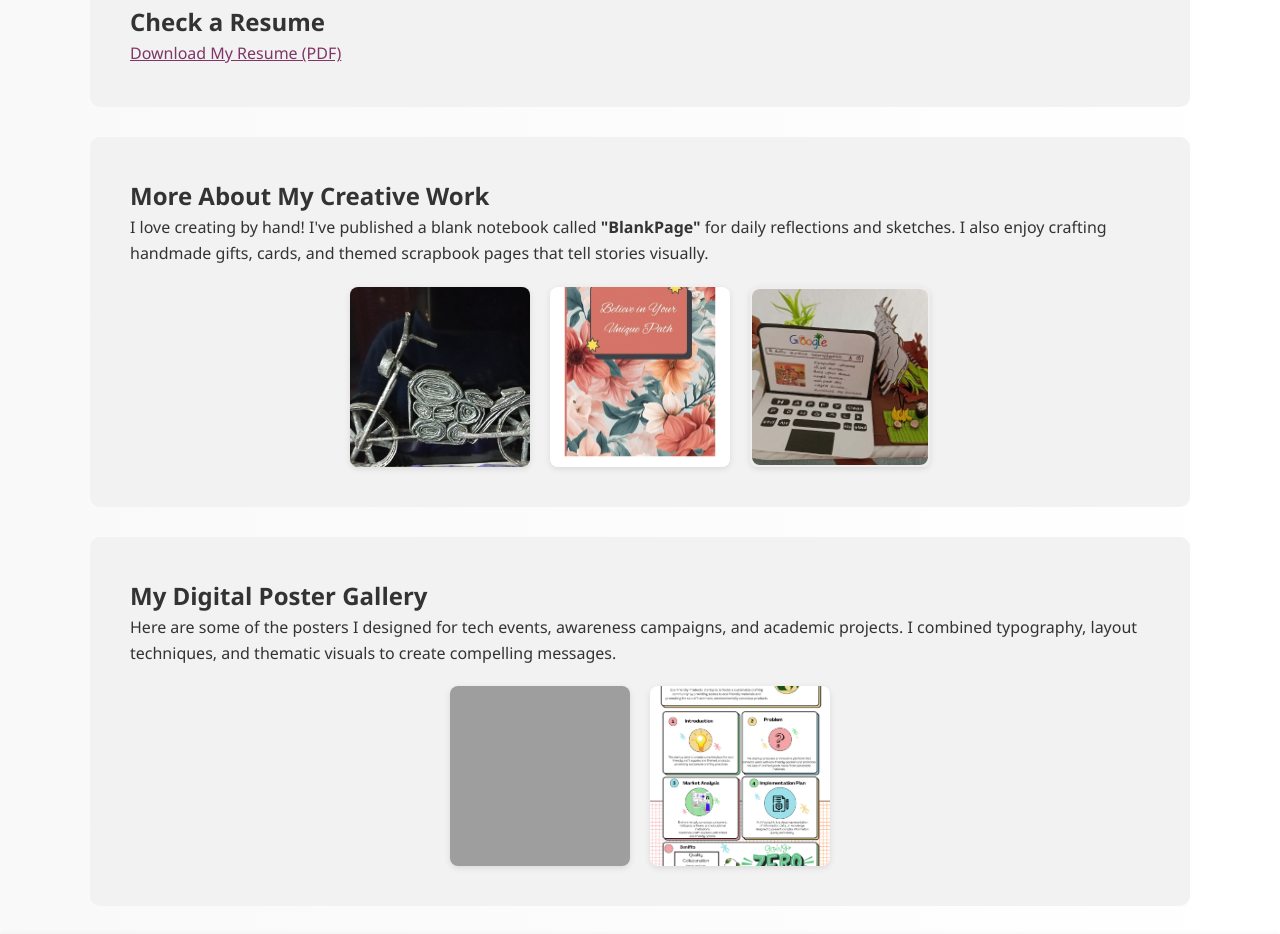
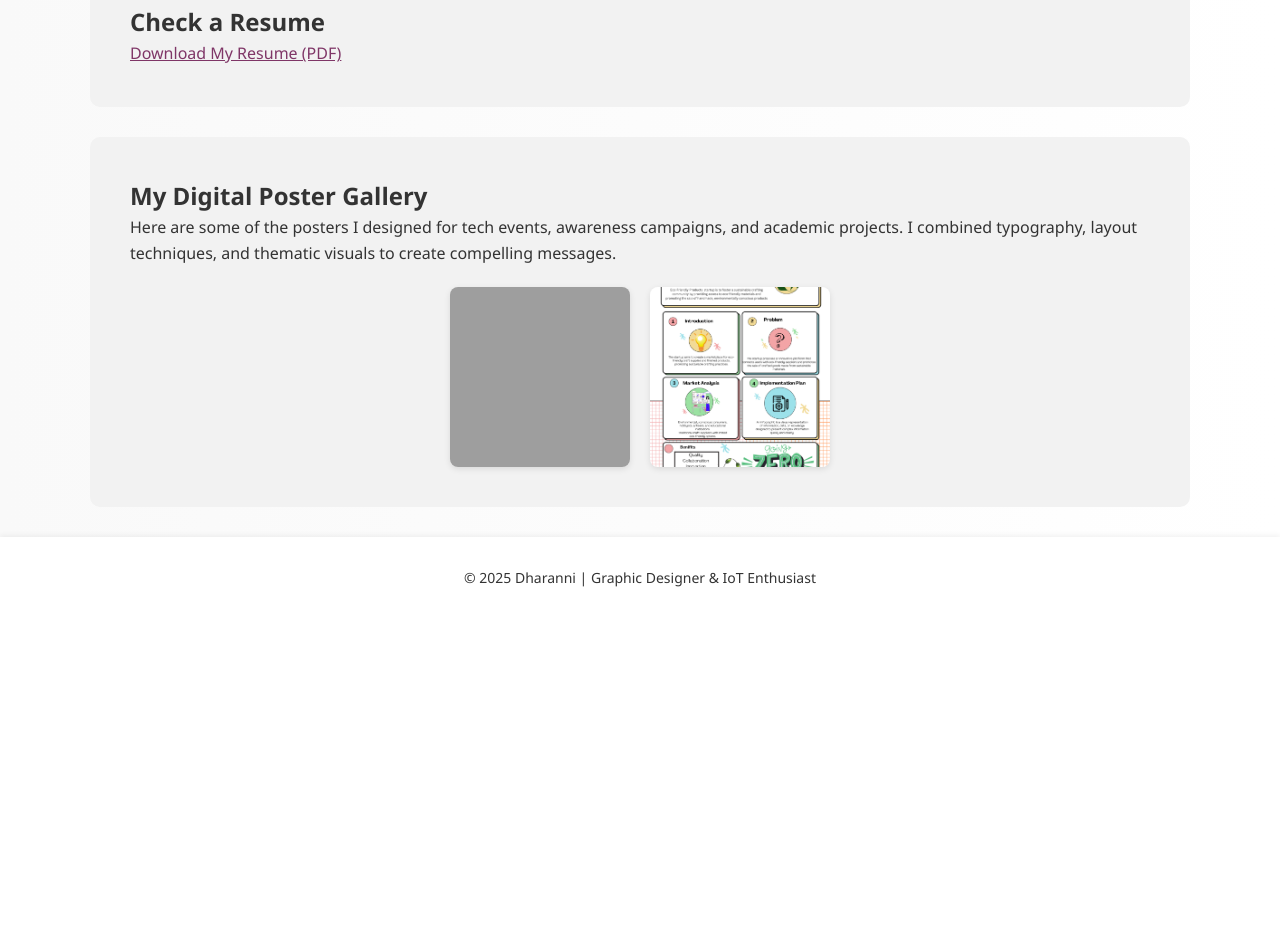
Before and after one commit to Dharannitech/Portfolio-Dharanni-Sekar, a plain HTML site: page index.html in a window 1280 px wide. Shown: the part 2730-3664 px from the top of the page. After the commit the page ends 3349 px from the top, so only its background shows below. Drawn offline with Linux system fonts and the light colour scheme; grey boxes are pictures that could not be loaded.

Commit message:
Add files via upload

```diff
--- a/index.html
+++ b/index.html
@@ -385,17 +385,7 @@
     <p><a href="resume.pdf" target="_blank" style="color: #7F3667; text-decoration: underline;">Download My Resume (PDF)</a></p>
   </section>
 
-  <section id="more-creative" class="boxed-section">
-    <h2>More About My Creative Work</h2>
-    <p>I love creating by hand! I've published a blank notebook called <strong>"BlankPage"</strong> for daily reflections and sketches. I also enjoy crafting handmade gifts, cards, and themed scrapbook pages that tell stories visually.</p>
-    <div class="creative-gallery">
-      <img src="craft1.jpg" alt="Handmade Gift" onclick="openLightbox(10)">
-      <img src="blankpage.jpg" alt="Notebook - BlankPage" onclick="openLightbox(11)">
-      <div class="slideshow" onclick="openLightbox(12)">
-        <img id="slide-image" src="card1.jpg" alt="Card Slideshow">
-      </div>
-    </div>
-  </section>
+
 
   <section id="digital-posters" class="boxed-section">
     <h2>My Digital Poster Gallery</h2>
```
